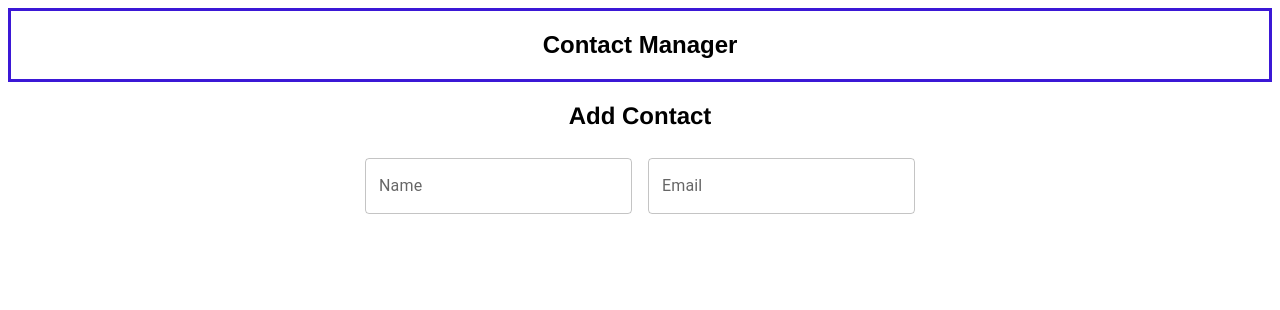
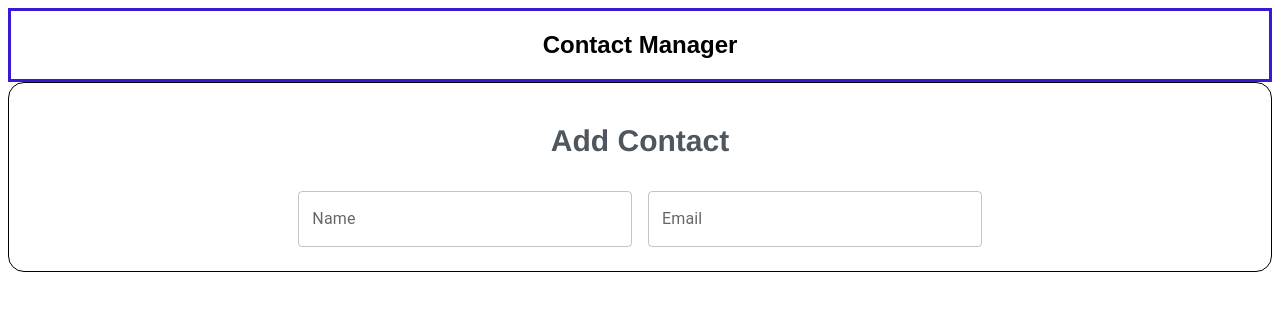
Before and after one commit to shaynabergeron/contact-manager, a React (Create React App) app: page / in a window 1280 px wide. Shown: the top 310 px of the page. Built offline with nearby package versions, Linux system fonts and the light colour scheme.

Commit message:
Added some more styling

```diff
--- a/src/components/AddContact.css
+++ b/src/components/AddContact.css
@@ -1,5 +1,8 @@
 .add-contact-font {
-    font-family: franklin gothic medium;
+    font-family: 'Helvetica Neue', sans-serif;
+    font-weight: bold;
+    font-size: 20px;
     text-align: center;
     position: center;
+    color: rgb(78, 86, 94);
   }
--- a/src/components/AddContact.js
+++ b/src/components/AddContact.js
@@ -8,11 +8,14 @@ import './AddContact.css';
   */
 
 class AddContact extends React.Component{
+
     render(){
         return(
-            <div className='add-contact-font'>
+            <Box
+             sx={{ p: 2, border: 1, borderRadius: '16px', borderColor: 'primary', backgroundColor: 'secondary' }}>
+             <div  className='add-contact-font'>
                 <h2> Add Contact</h2>
-                <Box
+                 <Box
                     component="form"
                     sx={{'& > :not(style)': { m: 1, width: '30ch' },}}
                     noValidate
@@ -28,8 +31,9 @@ class AddContact extends React.Component{
                         label="Email"
                         placeholder="Email"
                     />
-                </Box>
+                 </Box>
             </div>
+            </Box>
         );
     }
 }
```
